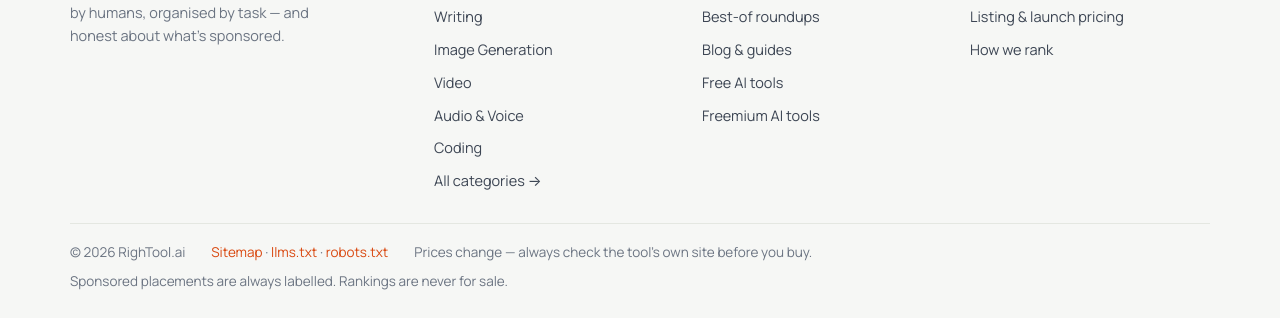
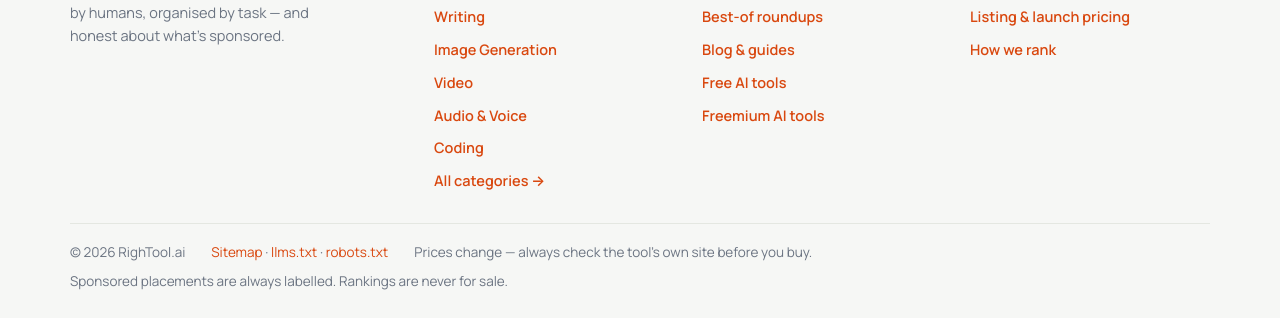
Before and after one commit to iamseo6/rightool-ai, a plain HTML site: page index.html in a window 1280 px wide. Shown: the part 4234-4552 px from the top of the page. Drawn offline with Linux system fonts and the light colour scheme.

Commit message:
Footer links visible: accent color and semibold weight

```diff
--- a/index.html
+++ b/index.html
@@ -395,7 +395,7 @@
       @media (max-width:820px){.foot-grid{grid-template-columns:1fr 1fr}}
       .foot-grid h4{font-family:"Sora",sans-serif;font-size:14px;font-weight:700;margin:0 0 12px}
       .foot-grid ul{list-style:none;margin:0;padding:0;display:grid;gap:8px}
-      .foot-grid a{color:var(--ink-2);font-size:14.5px}
+      .foot-grid a{color:var(--accent);font-size:14.5px;font-weight:600}
       .foot-brand p{font-size:14.5px;color:var(--muted);margin-top:10px;max-width:30ch}
       .foot-base{
         border-top:1px solid var(--line);padding:18px 0 26px;font-size:13.5px;color:var(--muted);
```
